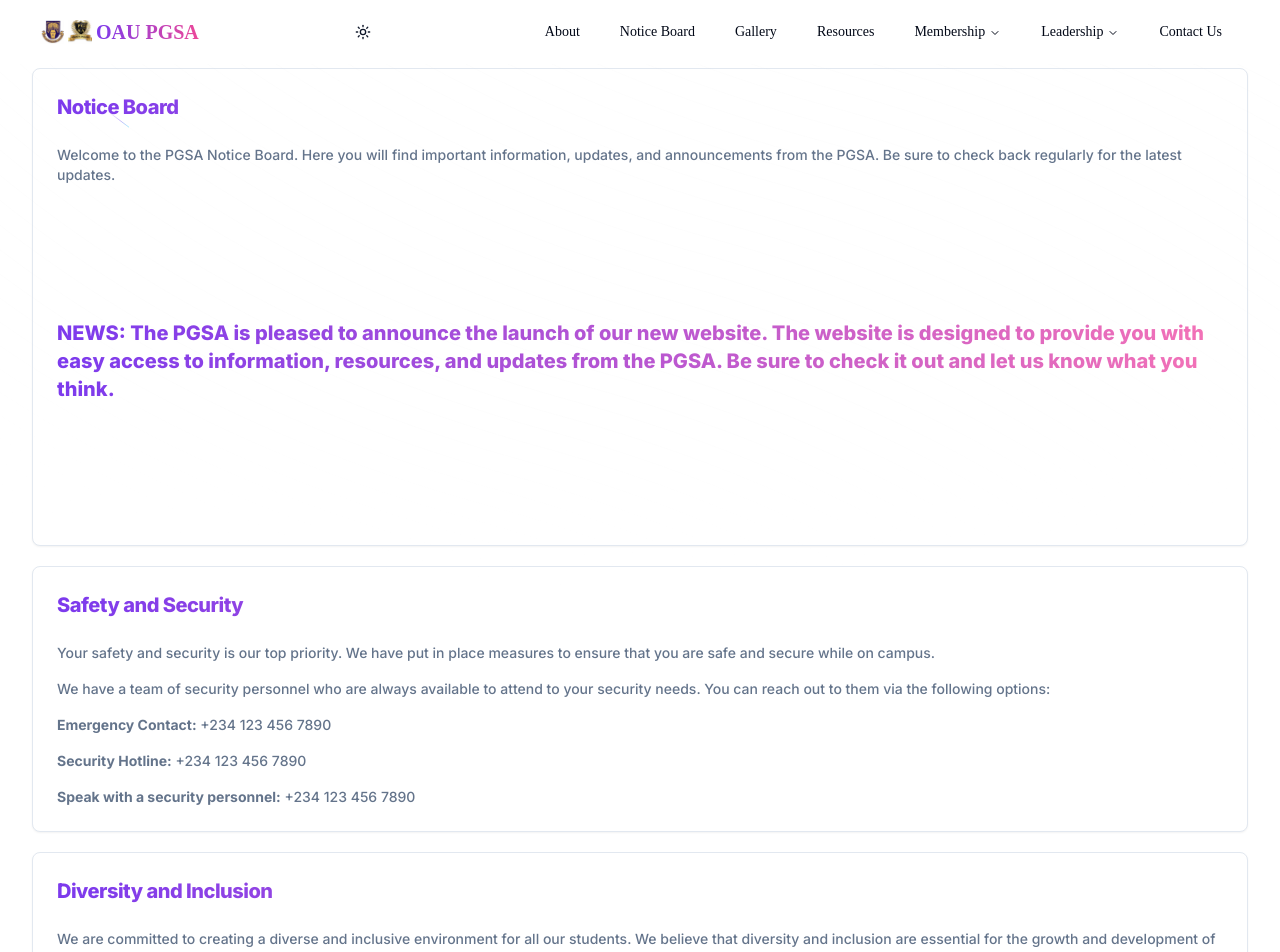
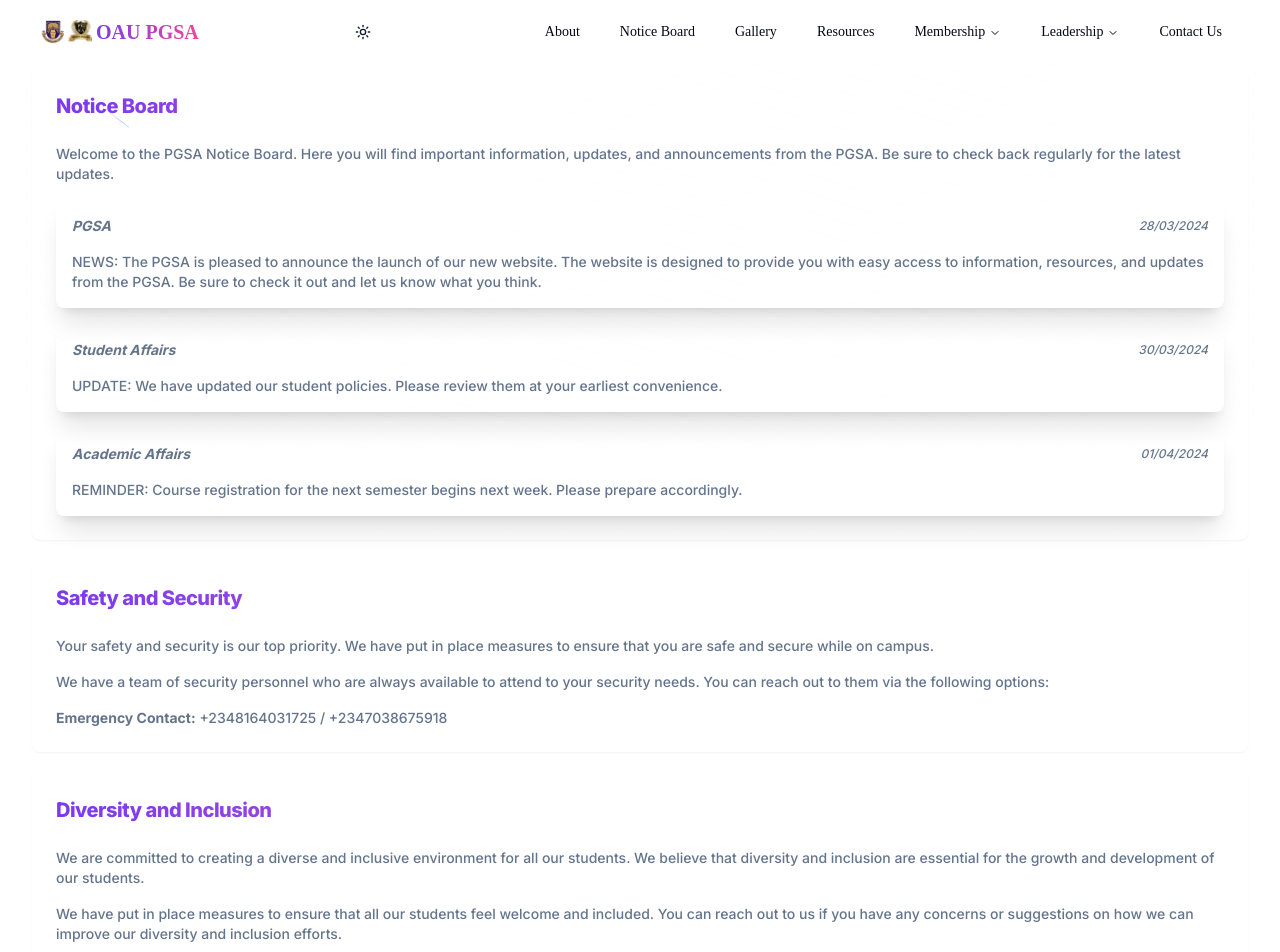
Before and after one commit to pgsa-oau/pgsa-web, a Next.js app: page /board in a window 1280 px wide. Shown: the top 952 px of the page. Built offline with nearby package versions, Linux system fonts and the light colour scheme.

Commit message:
refactor styles and ui improvements

```diff
--- a/app/board/[postId]/page.tsx
+++ b/app/board/[postId]/page.tsx
@@ -13,7 +13,7 @@ const fontSans = FontSans({
 
 const PostDetails = () => {
     return (
-        <TracingBeam className="px-6">
+        <TracingBeam className="px-6 relative z-40">
             <div className="max-w-2xl mx-auto antialiased pt-4 relative">
                 {dummyContent.map((item, index) => (
                     <div key={`content-${index}`} className="mb-10">
--- a/app/board/page.tsx
+++ b/app/board/page.tsx
@@ -1,36 +1,50 @@
-import { Card, CardContent, CardDescription, CardHeader, CardTitle } from '@/components/ui/card';
-import React from 'react'
+import {
+    Card,
+    CardContent,
+    CardDescription,
+    CardHeader,
+    CardTitle,
+} from "@/components/ui/card";
+import Link from "next/link";
+import React from "react";
 
 const NoticeBoard = () => {
-
     return (
-      <div className="space-y-5">
+        <div className="space-y-5 relative z-50">
             <section className="font-medium space-y-4">
-              <Card>
+                <Card className="bg-transparent border-0">
                     <CardHeader>
                         <CardTitle className="font-extrabold text-transparent text-xl bg-clip-text bg-gradient-to-r from-violet-600 to-pink-400">
                             Notice Board
                         </CardTitle>
                     </CardHeader>
-                  <CardContent className="space-y-4">
+                    <CardContent className="flex flex-col gap-4">
                         <CardDescription>
                             Welcome to the PGSA Notice Board. Here you will find
-                          important information, updates, and announcements from
-                          the PGSA. Be sure to check back regularly for the
-                          latest updates.
+                            important information, updates, and announcements
+                            from the PGSA. Be sure to check back regularly for
+                            the latest updates.
                         </CardDescription>
-                      <CardDescription className="flex flex-col min-h-[40vh] items-center justify-center font-extrabold text-transparent text-xl bg-clip-text bg-gradient-to-r from-violet-600 to-pink-400">
-                          NEWS: The PGSA is pleased to announce the launch of
-                          our new website. The website is designed to provide
-                          you with easy access to information, resources, and
-                          updates from the PGSA. Be sure to check it out and let
-                          us know what you think.
+
+                        {dummyData.map((data) => (
+                            <Link key={data.id} href={`/board/${data.id}`}>
+                                <CardDescription className="p-4 rounded-lg shadow-xl dark:border-2 hover:border-emerald-300">
+                                    <div className="flex flex-wrap justify-between items-center italic mb-4">
+                                        <h3 className="font-bold">
+                                            {data.author}
+                                        </h3>
+                                        <p className="text-xs">{data.date}</p>
+                                    </div>
+
+                                    <p className="text-sm">{data.summary}</p>
                                 </CardDescription>
+                            </Link>
+                        ))}
                     </CardContent>
                 </Card>
             </section>
             <section className="font-medium space-y-4">
-              <Card>
+                <Card className="bg-transparent border-0">
                     <CardHeader>
                         <CardTitle className="font-extrabold text-transparent text-xl bg-clip-text bg-gradient-to-r from-violet-600 to-pink-400">
                             Safety and Security
@@ -38,9 +52,9 @@ const NoticeBoard = () => {
                     </CardHeader>
                     <CardContent className="space-y-4">
                         <CardDescription>
-                          Your safety and security is our top priority. We have
-                          put in place measures to ensure that you are safe and
-                          secure while on campus.
+                            Your safety and security is our top priority. We
+                            have put in place measures to ensure that you are
+                            safe and secure while on campus.
                         </CardDescription>
                         <CardDescription>
                             We have a team of security personnel who are always
@@ -50,18 +64,8 @@ const NoticeBoard = () => {
                         <CardDescription>
                             <ul className="space-y-4">
                                 <li>
-                                  <strong>Emergency Contact:</strong> +234 123
-                                  456 7890
-                              </li>
-                              <li>
-                                  <strong>Security Hotline:</strong> +234 123
-                                  456 7890
-                              </li>
-                              <li>
-                                  <strong>
-                                      Speak with a security personnel:
-                                  </strong>{" "}
-                                  +234 123 456 7890
+                                    <strong>Emergency Contact:</strong>{" "}
+                                    +2348164031725 / +2347038675918
                                 </li>
                             </ul>
                         </CardDescription>
@@ -69,7 +73,7 @@ const NoticeBoard = () => {
                 </Card>
             </section>
             <section className="font-medium space-y-4">
-              <Card>
+                <Card className="bg-transparent border-0">
                     <CardHeader>
                         <CardTitle className="font-extrabold text-transparent text-xl bg-clip-text bg-gradient-to-r from-violet-600 to-pink-400">
                             Diversity and Inclusion
@@ -84,9 +88,10 @@ const NoticeBoard = () => {
                         </CardDescription>
                         <CardDescription>
                             We have put in place measures to ensure that all our
-                          students feel welcome and included. You can reach out
-                          to us if you have any concerns or suggestions on how
-                          we can improve our diversity and inclusion efforts.
+                            students feel welcome and included. You can reach
+                            out to us if you have any concerns or suggestions on
+                            how we can improve our diversity and inclusion
+                            efforts.
                         </CardDescription>
                         <CardDescription>
                             <ul className="space-y-4">
@@ -101,12 +106,8 @@ const NoticeBoard = () => {
                                     </a>
                                 </li>
                                 <li>
-                                  <strong>Phone Contact:</strong> +234 123 456
-                                  7890
-                              </li>
-                              <li>
-                                  <strong>Administrators:</strong> +234 123 456
-                                  7890
+                                    <strong>Phone Contact:</strong>{" "}
+                                    +2348164031725 / +2347038675918
                                 </li>
                             </ul>
                         </CardDescription>
@@ -115,6 +116,30 @@ const NoticeBoard = () => {
             </section>
         </div>
     );
+};
+
+export default NoticeBoard;
+
+const dummyData = [
+    {
+        author: "PGSA",
+        date: "28/03/2024",
+        summary:
+            "NEWS: The PGSA is pleased to announce the launch of our new website. The website is designed to provide you with easy access to information, resources, and updates from the PGSA. Be sure to check it out and let us know what you think.",
+        id: "1",
+    },
+    {
+        author: "Student Affairs",
+        date: "30/03/2024",
+        summary:
+            "UPDATE: We have updated our student policies. Please review them at your earliest convenience.",
+        id: "2",
+    },
+    {
+        author: "Academic Affairs",
+        date: "01/04/2024",
+        summary:
+            "REMINDER: Course registration for the next semester begins next week. Please prepare accordingly.",
+        id: "3",
     }
-
-export default NoticeBoard
+];
--- a/components/Footer.tsx
+++ b/components/Footer.tsx
@@ -8,7 +8,7 @@ const Footer = () => {
     const year = new Date().getFullYear();
 
     return (
-        <Card className="md:container flex flex-col gap-4 md:flex-row items-center align-middle justify-between py-10 text-primary z-10 border-0 shadow-none">
+        <Card className="md:container flex flex-col gap-4 md:flex-row items-center align-middle justify-between py-4 md:py-10 text-primary z-[1000] border-0 shadow-none">
             <div className="flex flex-col md:flex-row justify-between items-center align-middle gap-4">
                 <NavigationMenu className="neon-border">
                     <Link href="/#aboutUs" passHref>
--- a/components/Header.tsx
+++ b/components/Header.tsx
@@ -88,7 +88,7 @@ const Header = () => {
     };
 
     return (
-        <nav className="bg-background p-2 md:py-3 font-san sticky top-0 z-50">
+        <nav className="bg-background p-2 md:py-3 font-san sticky top-0 z-[1000]">
             <div className="md:container flex items-center justify-between">
                 <NavigationMenu>
                     <Link href="/" passHref>
```
Lines whose indentation alone changed are shown as unchanged.
